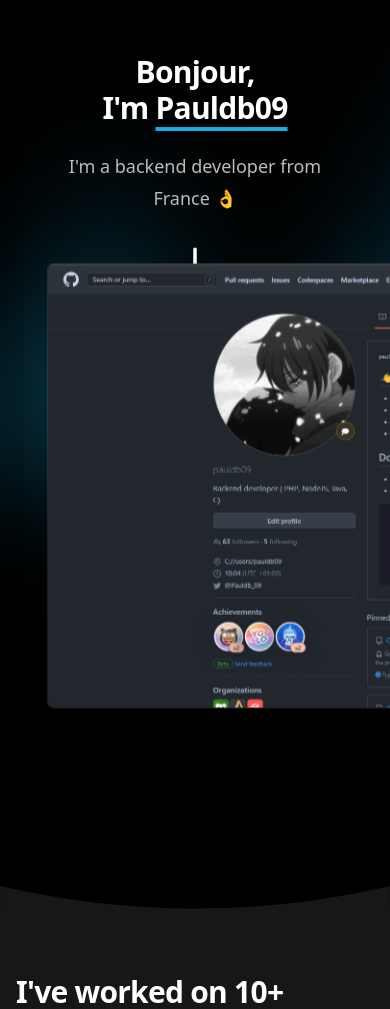
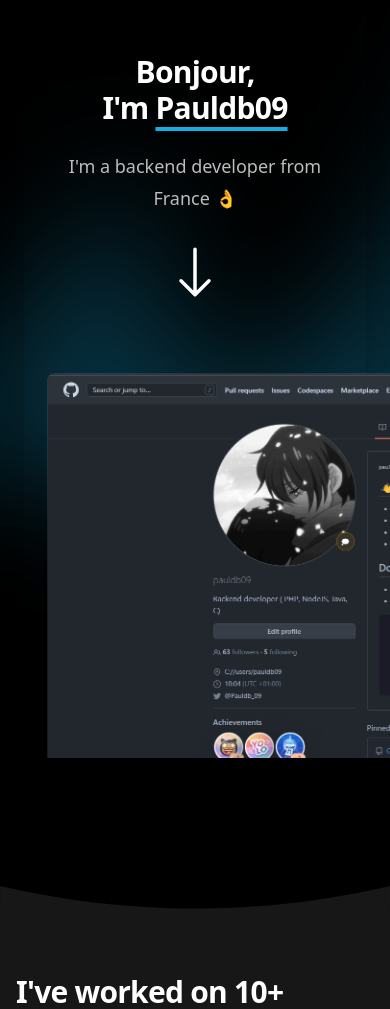
Before and after one commit to pauldb09/portofolio, a Next.js app: page / in a window 390 px wide. Shown: the part 202-1211 px from the top of the page. Built offline with nearby package versions, Linux system fonts and the light colour scheme.

Commit message:
Feat: responsive

```diff
--- a/src/pages/index.tsx
+++ b/src/pages/index.tsx
@@ -110,7 +110,7 @@ export default function Example() {
 
                             <div className="relative mt-16 h-80 lg:mt-8">
                                 <img
-                                    className="overflow-hidden animate-bounce1 hover:cursor-pointer transition ease-in-out delay-150  hover:-translate-y-1 hover:scale-110  duration-300 absolute top-0 left-0 w-[57rem] max-w-none rounded-md bg-white/5 ring-1 ring-white/10"
+                                    className="md:animate-bounce1 sd:animate-bounce1 overflow-hidden  hover:cursor-pointer transition ease-in-out delay-150  hover:-translate-y-1 hover:scale-110  duration-300 absolute top-0 left-0 w-[57rem] max-w-none rounded-md bg-white/5 ring-1 ring-white/10"
                                     src="/images/hero.png"
                                     alt="App screenshot"
                                     width={1524}
```
